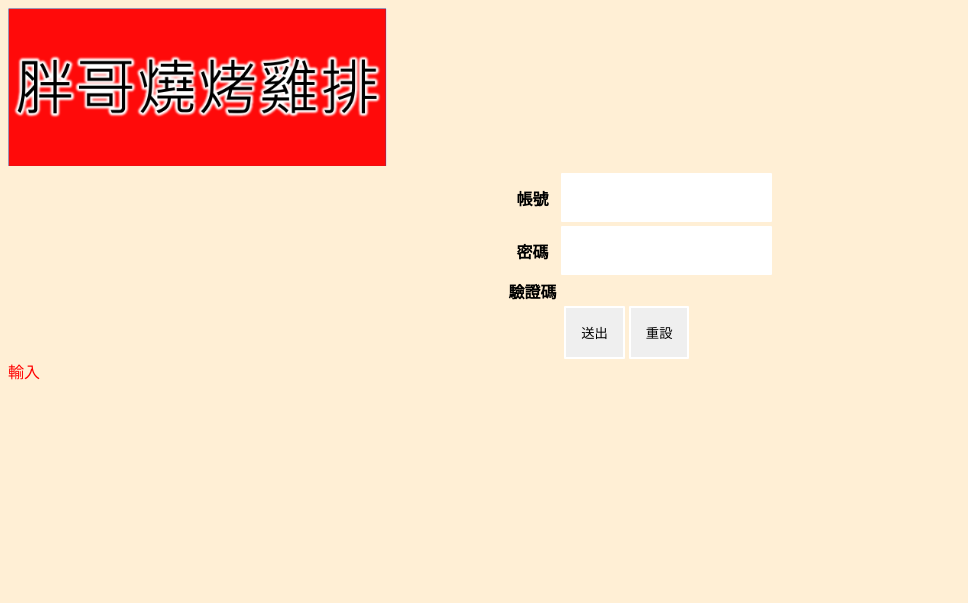
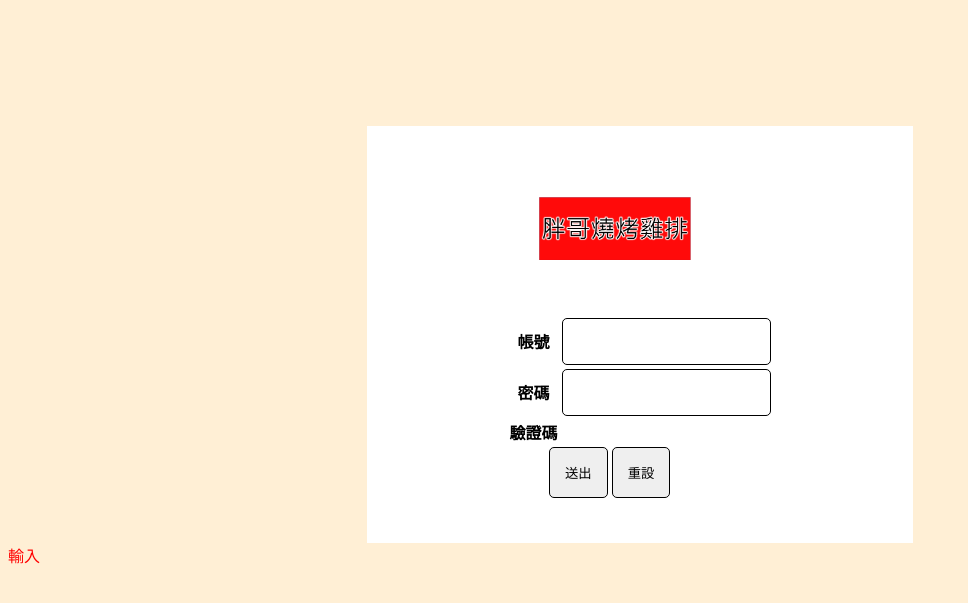
Before and after one commit to D1074181058/bran-vue, a Django app: page /login/ in a window 1280 px wide. Shown: the top 603 px of the page, without its empty margins (0-968 px from the left). Run offline with Django 3.2, Linux system fonts and the light colour scheme.

Commit message:
login face

```diff
--- a/firstproject/urls.py
+++ b/firstproject/urls.py
@@ -20,6 +20,7 @@ from myapp import views
 
 
 urlpatterns = [
+
     url(r'^admin/', admin.site.urls),
     url(r'^$',views.home),
     url(r'^pig/',views.pig),
--- a/static/css/style.css
+++ b/static/css/style.css
@@ -187,14 +187,26 @@ margin-left:auto;
 margin-right:auto;
 }
 .center{
-margin-left: 44%;
+margin-left: 32%;
+
 }
 
 input {
-
     padding:15px 15px;
-    border:2px white solid;
-cursor:pointer;
--webkit-border-radius: 5px;
-border-radius: 1px;
+    border:1px black solid;
+    cursor:pointer;
+    -webkit-border-radius: 5px;
+    border-radius: 5px;
 }
+.cap td input{
+  width:30%;
+ height:40%;
+}
+._log{
+ margin-left:auto;
+margin-right:auto;
+margin-top:10%;
+ width:40%;
+ height:100%;
+     padding: 1.25rem;
+}
--- a/templates/login.html
+++ b/templates/login.html
@@ -10,27 +10,30 @@
     <link href="{% static "css/style.css" %}" rel="stylesheet" type="text/css" />
 </head>
 <body style="background-color:PapayaWhip">
-<div >
-    <div class="_left">
+<div class="_log" style="background-color:White;">
+
+    <div style="margin-top:5%;">
     <span style="vertical-align:middle">
         <a href="/">
-        <img  src="{% static "images/招牌.png" %}"  />
+        <img  style="width:30%;
+    height:100%;margin-left:30%;margin-right:40%;margin-top:5%;" src="{% static "images/招牌.png" %}"  />
         </a>
     </span>
     </div>
-<form action="/login/" method="POST" name="form1">
+<div style="margin-top:10%;margin-bottom:5%;margin-left:auto;margin-right:auto;">
+     <form action="/login/" method="POST" name="form1">
       {% csrf_token %}
       {% if log == 'login' %}
         <div><a href="/logout">登出</a></div>
       {% else %}
-      <table >
+        <table >
           <tr>
               <th>帳號</th><td>{{ inform.account }}</td>
           </tr>
           <tr>
               <th>密碼</th><td>{{ inform.password }}</td>
           </tr>
-          <tr>
+          <tr class="cap">
               <th>驗證碼</th><td>{{ inform.captcha }}</td>
           </tr>
 
@@ -40,8 +43,10 @@
               <input type="reset" name="button2" id="button2" value="重設">
           </div>
       {% endif %}
-  </form>
+      </form>
+</div>
 
+</div>
 <span style="color: red">{{ message }}</span>
 </body>
 </html>
```
Also changed, not shown: db.sqlite3.
